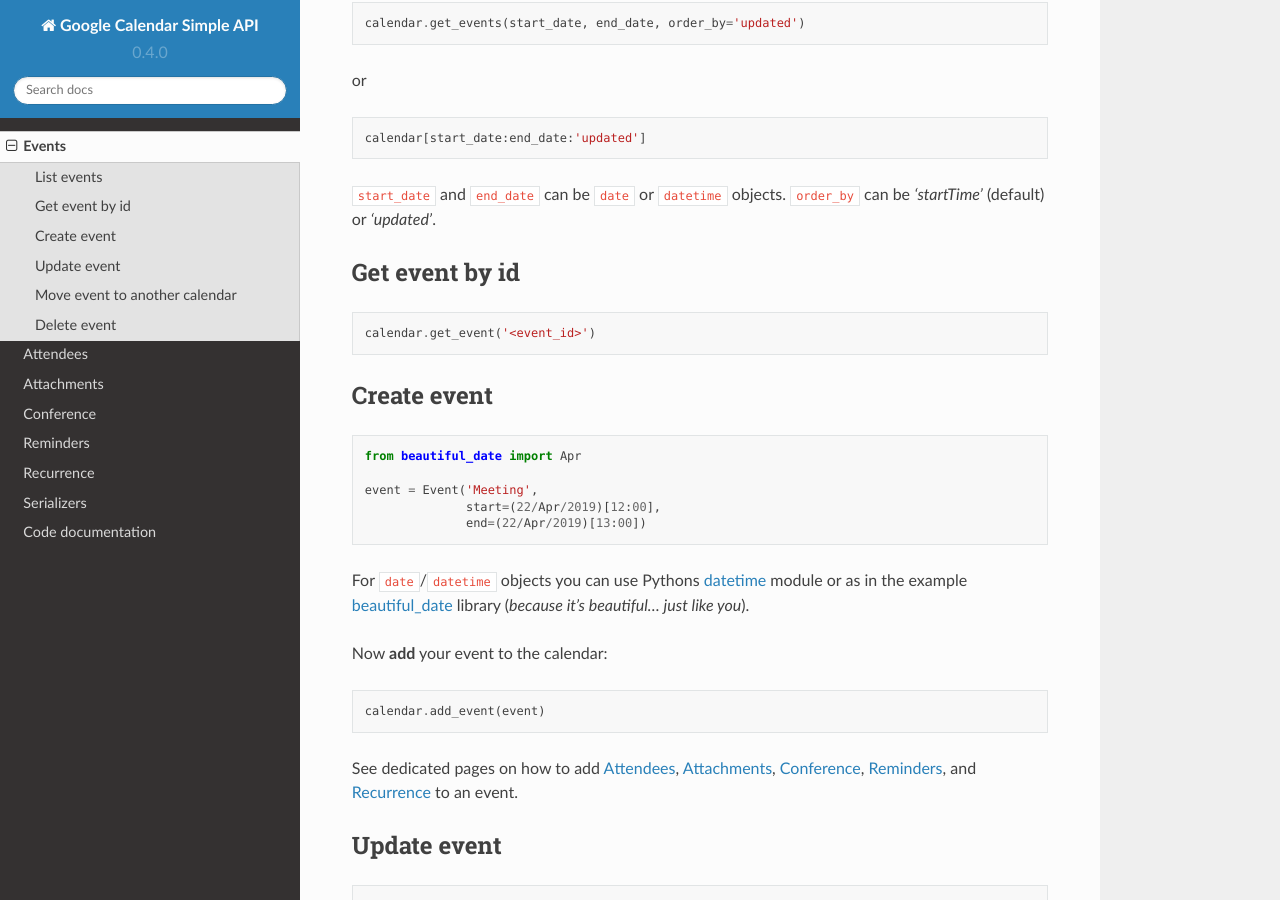
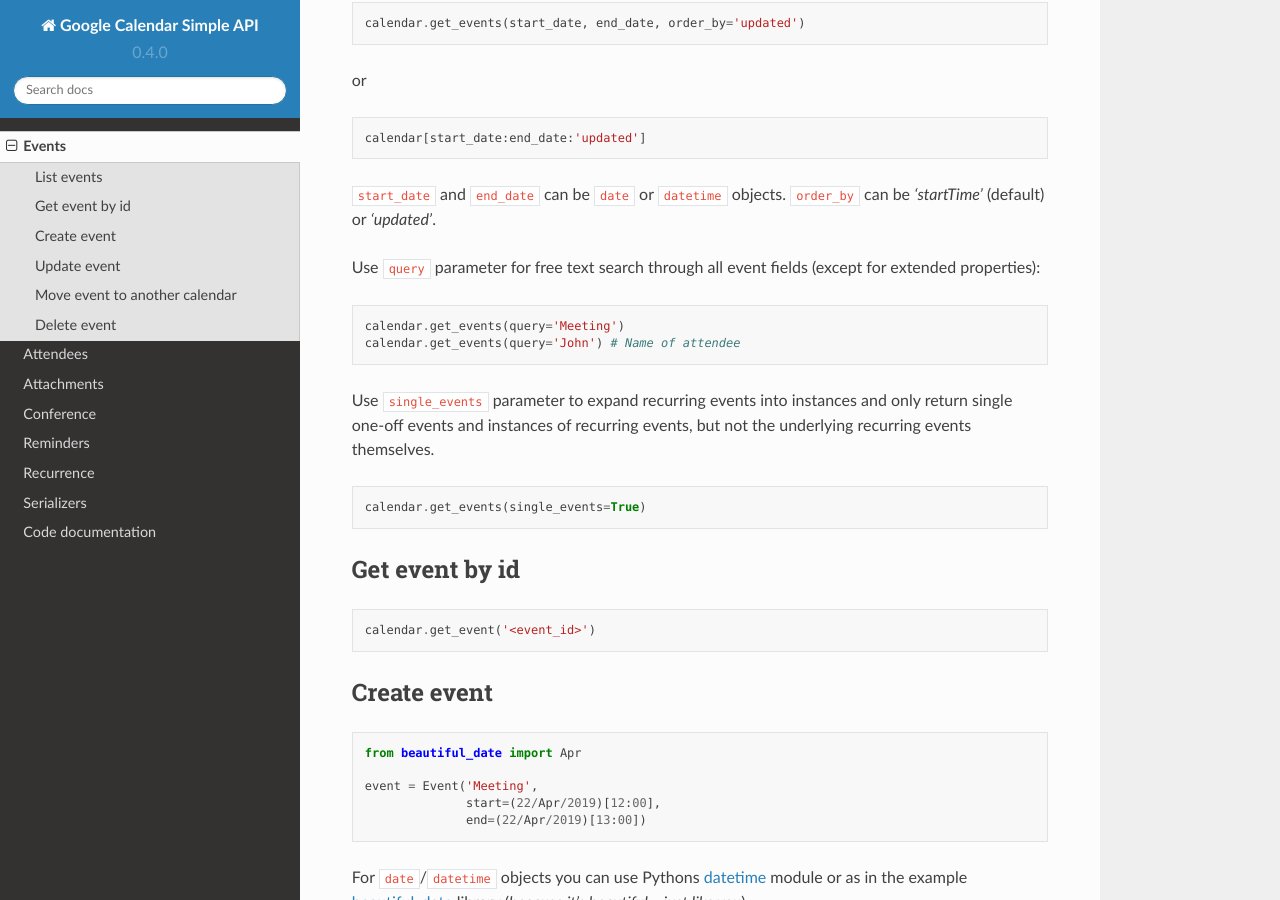
Before and after one commit to kuzmoyev/google-calendar-simple-api, a Sphinx documentation site: the page built from docs/source/event.rst, in a window 1280 px wide and 900 px high, scrolled down 712 px. Built offline with Sphinx 7.4.7 and the Read the Docs theme 2.0.0, drawn with Linux system fonts in a browser that asks for light colours; pages that are not in the unit, such as notebooks, are missing from menus.

Commit message:
Add docs for query and single_events of get_events

```diff
--- a/docs/source/event.rst
+++ b/docs/source/event.rst
@@ -41,6 +41,22 @@
 
 ``start_date`` and ``end_date`` can be ``date`` or ``datetime`` objects. ``order_by`` can be `'startTime'` (default)
 or `'updated'`.
+
+
+Use ``query`` parameter for free text search through all event fields (except for extended properties):
+
+.. code-block:: python
+
+    calendar.get_events(query='Meeting')
+    calendar.get_events(query='John') # Name of attendee
+
+Use ``single_events`` parameter to expand recurring events into instances and only return single one-off events and
+instances of recurring events, but not the underlying recurring events themselves.
+
+.. code-block:: python
+
+    calendar.get_events(single_events=True)
+
 
 Get event by id
 ~~~~~~~~~~~~~~~
```
